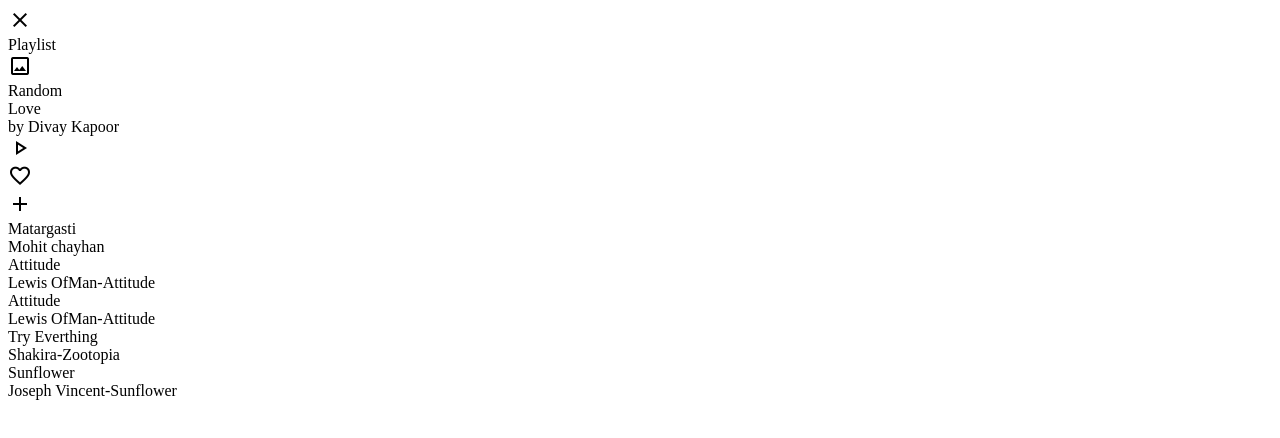
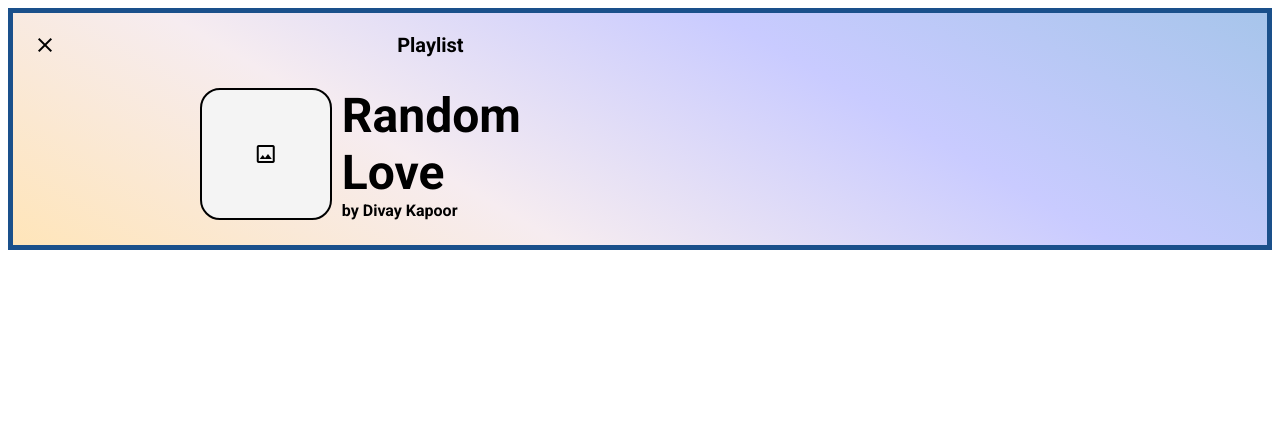
Before and after one commit to ujeans/HTML-CSS-JavaScript, a plain HTML site: page week10/index.html in a window 1280 px wide. Drawn offline with nearby package versions, Linux system fonts and the light colour scheme.

Commit message:
random-love css 시작

```diff
--- a/week10/index.html
+++ b/week10/index.html
@@ -1,14 +1,16 @@
 <!DOCTYPE html>
 <html lang="en">
 <head>
-    <link rel="stylesheet" href="style.css">
     <link rel="stylesheet" href="https://fonts.googleapis.com/css2?family=Material+Symbols+Outlined:opsz,wght,FILL,GRAD@20..48,100..700,0..1,-50..200" />
     <meta charset="UTF-8">
     <meta http-equiv="X-UA-Compatible" content="IE=edge">
     <meta name="viewport" content="width=device-width, initial-scale=1.0">
     <title>Playlist</title>
+    <link rel="stylesheet" href="./style.css">
+    <link href="https://fonts.googleapis.com/css2?family=Roboto:wght@700&display=swap" rel="stylesheet">
 </head>
 <body>
+    <section>
         <div class="top">
             <span class="material-symbols-outlined">close</span>
             <div class="playlist">Playlist</div>
@@ -23,7 +25,8 @@
                 <div class="sub-title">by Divay Kapoor</div>
             </div>
         </div>
-    <div class="buttons">
+
+        <!-- <div class="buttons">
             <div class="play-btn">
                 <span class="material-symbols-outlined">play_arrow</span>
             </div>
@@ -33,8 +36,8 @@
             <div class="plus">
                 <span class="material-symbols-outlined">add</span>
             </div>
-    </div>
-    <div class="bottom">
+        </div> -->
+        <!-- <div class="bottom">
             <div class="songs">
                 <div class="song-sbox"></div>
                 <div class="songs-text">
@@ -70,6 +73,7 @@
                     <div class="sub-mat">Joseph Vincent-Sunflower</div>
                 </div>
             </div>
-    </div>
+        </div> -->
+    </section>
 </body>
 </html>
--- a/week10/style.css
+++ b/week10/style.css
@@ -0,0 +1,54 @@
+* {
+    box-sizing: border-box;
+}
+body {
+    height: 100vh;
+    font-family: 'Roboto', sans-serif;
+}
+section {
+    background: linear-gradient(30deg, #ffe5b9, #f6ecf0, #c9cbff, #a7c5eb);
+    border: 5px solid #1a508b;
+    padding: 20px 20px 5px;
+}
+.top {
+    display: flex;
+    justify-content: left;
+    margin-bottom: 10px;
+}
+.top span {
+    width: 30%;
+}
+.playlist {
+    width: 70%;
+    font-size: 20px;
+}
+
+.random-love {
+    display: flex;
+    justify-content: center;
+    align-items: center;
+    padding: 10px 0px;
+}
+.playlist-img {
+    width: 132px;
+    height: 132px;
+    background-color: #f4f4f4;
+    display: flex;
+    justify-content: center;
+    align-items: center;
+    border-radius: 20px;
+    border: 2px solid black;
+}
+.title {
+    width: 60%;
+    /* display: flex; */
+    justify-content: center;
+    align-items: center;
+    margin: 10px;
+}
+.title-first {
+    font-size: 48px;
+}
+.title-second {
+    font-size: 48px;
+}
```
Lines whose indentation alone changed are shown as unchanged.
